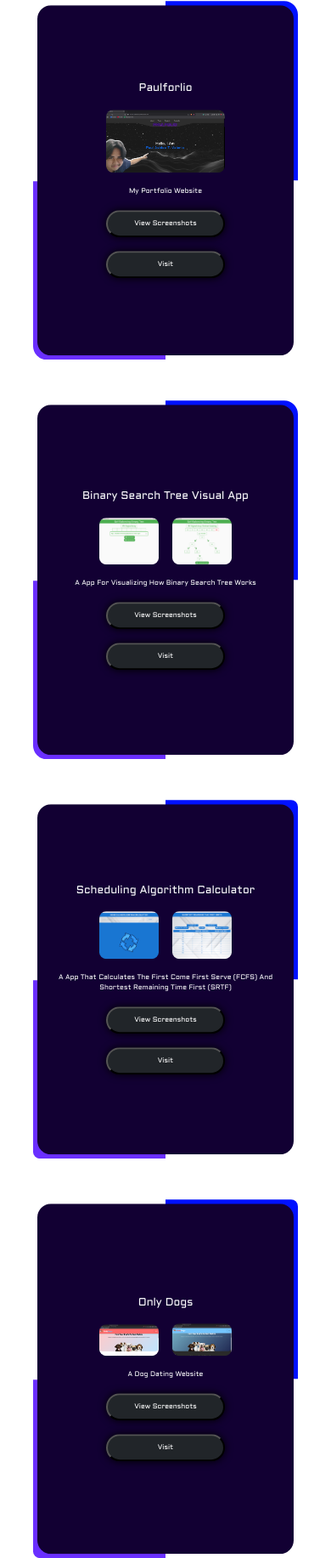
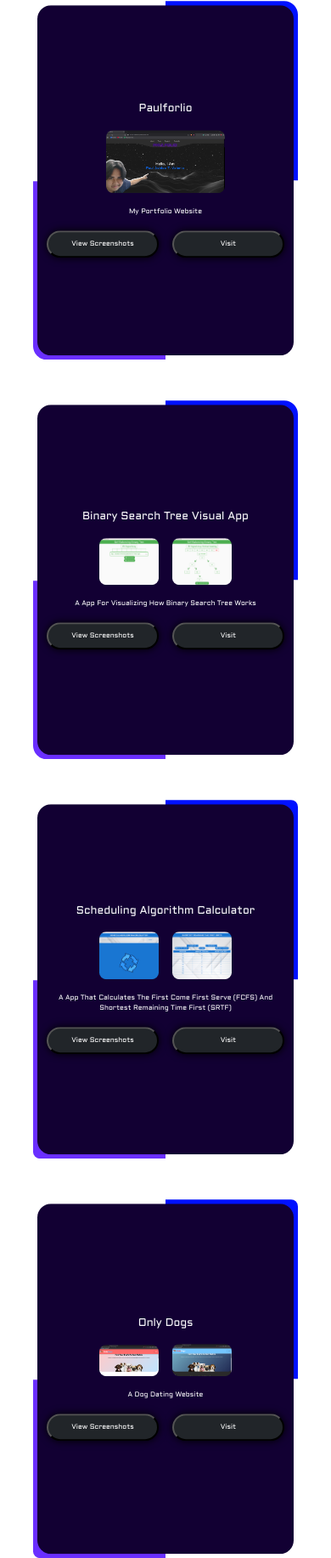
Before and after one commit to PaulValerio/VALERIO-SD2, a plain HTML site: page dev-portfolio/index.html in a window 390 px wide. Shown: the part 1382-3215 px from the top of the page at 85% size. Drawn offline with nearby package versions, Linux system fonts and the light colour scheme.

Commit message:
Adjusted Project Section

```diff
--- a/dev-portfolio/Styles/indexStyle.css
+++ b/dev-portfolio/Styles/indexStyle.css
@@ -324,8 +324,8 @@ h1 {
   transform: translateY(-20%);
   z-index: 2;
   width: 50dvw;
-  height: 65dvh;
-  min-height: 50dvh;
+  height: clamp(65dvh, 70dvh, 75dvh);
+  min-height: 60dvh;
   overflow: hidden;
   border-radius: 1rem;
 }
--- a/dev-portfolio/index.html
+++ b/dev-portfolio/index.html
@@ -197,11 +197,9 @@
 
           <p class="my-3">My Portfolio Website</p>
 
-          <div
-            class="d-flex w-100 flex-column flex-lg-row justify-content-center align-items-center"
-          >
+          <div class="d-flex w-100 justify-content-center align-items-center">
             <button
-              class="project-btn mb-3 mb-lg-0 me-0 me-lg-5 w-50 bg-dark text-white p-2 p-lg-3 rounded-pill"
+              class="project-btn me-3 me-lg-5 w-50 bg-dark text-white p-2 p-lg-3 rounded-pill"
               popovertarget="p-popover"
               popovertarget="bst-popover"
             >
@@ -252,11 +250,10 @@
           <p class="my-3">A App For Visualizing How Binary Search Tree Works</p>
 
           <div
-            class="d-flex w-100 flex-column flex-lg-row justify-content-center align-items-center"
+            class="d-flex w-100 flex-row justify-content-center align-items-center"
           >
             <button
-              class="project-btn mb-3 mb-lg-0 me-0 me-lg-5 w-50 bg-dark text-white p-2 p-lg-3 rounded-pill"
-              popovertarget="sac-popover"
+              class="project-btn me-3 me-lg-5 w-50 bg-dark text-white p-2 p-lg-3 rounded-pill"
               popovertarget="bst-popover"
             >
               View Screenshots
@@ -317,10 +314,10 @@
           </p>
 
           <div
-            class="d-flex w-100 flex-column flex-lg-row justify-content-center align-items-center"
+            class="d-flex w-100 flex-row justify-content-center align-items-center"
           >
             <button
-              class="project-btn mb-3 mb-lg-0 me-0 me-lg-5 w-50 bg-dark text-white p-2 p-lg-3 rounded-pill"
+              class="project-btn me-3 me-lg-5 w-50 bg-dark text-white p-2 p-lg-3 rounded-pill"
               popovertarget="sac-popover"
             >
               View Screenshots
@@ -375,10 +372,10 @@
           <p class="my-3">A Dog Dating Website</p>
 
           <div
-            class="d-flex w-100 flex-column flex-lg-row justify-content-center align-items-center"
+            class="d-flex w-100 flex-row justify-content-center align-items-center"
           >
             <button
-              class="project-btn mb-3 mb-lg-0 me-0 me-lg-5 w-50 bg-dark text-white p-2 p-lg-3 rounded-pill"
+              class="project-btn me-3 me-lg-5 w-50 bg-dark text-white p-2 p-lg-3 rounded-pill"
               popovertarget="od-popover"
             >
               View Screenshots
@@ -433,10 +430,10 @@
           </p>
 
           <div
-            class="d-flex w-100 flex-column flex-lg-row justify-content-center align-items-center"
+            class="d-flex w-100 flex-row justify-content-center align-items-center"
           >
             <button
-              class="project-btn mb-3 mb-lg-0 me-0 me-lg-5 w-50 bg-dark text-white p-2 p-lg-3 rounded-pill"
+              class="project-btn me-3 me-lg-5 w-50 bg-dark text-white p-2 p-lg-3 rounded-pill"
               popovertarget="cc-popover"
             >
               View Screenshots
```
